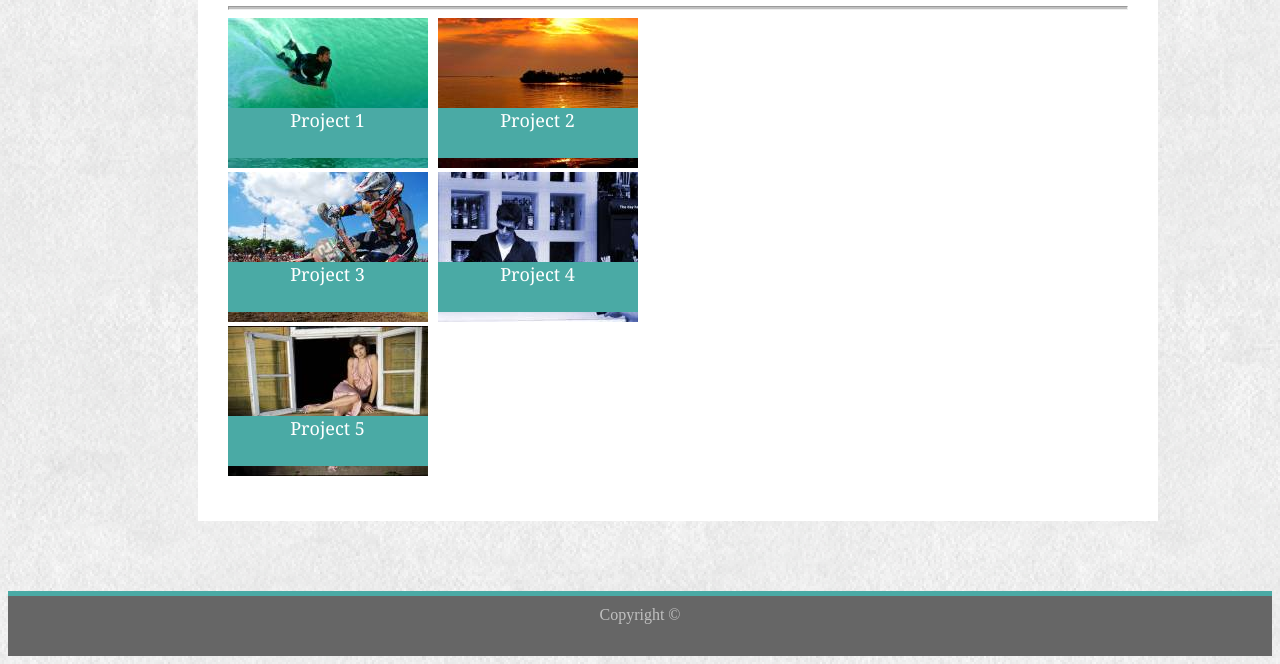
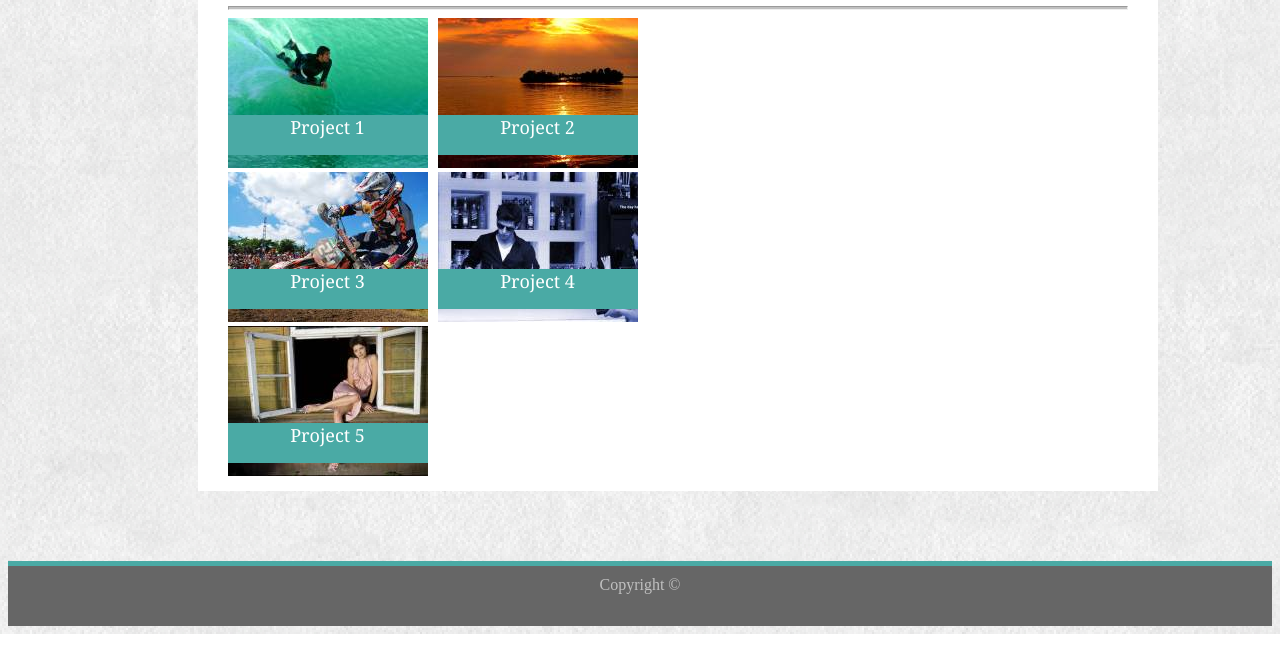
Before and after one commit to imanmahjoubi/portfolio-no-bootstrap, a plain HTML site: page portfolio.html in a window 1280 px wide. Shown: the part 178-842 px from the top of the page. After the commit the page ends 812 px from the top, so only its background shows below. Drawn offline with Linux system fonts and the light colour scheme.

Commit message:
final touch

```diff
--- a/css/style.css
+++ b/css/style.css
@@ -1,179 +1,4 @@
-/*ul {
-    list-style-type: none;
-    margin: 0;
-    padding: 0;
-    overflow: hidden;
-    background-color: white;
-    height: 70px;
 
-}
-
-li {
-    float: left;
-
-}
-
-li a {
-    display: block;
-    text-align: center;
-    padding: 14px 16px;
-    text-decoration: none;
-    color : #cccccc;
-    height: 70px;
-    font-family: 'Georgia', Times, Times New Roman, serif;
-    font-size: 16px;
-
-
-}
-
-li a:hover:not(.active) {
-    background-color: #111;
-    height: 70px;
-
-}
-
-.active {
-    background-color: #4aaaa5;
-    color: #fff;
-    width: 200px;
-    font-size: 26px;
-    text-align: center;
-    font-family: 'Georgia', Times, Times New Roman, serif;
-
-}
-.img{
-    padding: 10px;
-    display: block;
-
-}
-.portfolio-img{
-    margin-left: 10px;
-}
-.imen-pic {
-    width: 200px;
-    height: 200px;
-    float: left;
-    margin-left: 30px;
-    margin-right: 30px;
-}
-
-.container, ul{
-    width: 960px;
-    alignment : center;
-    margin-left: 15%;
-}
-.form{
-    padding: 30px;
-    color: #777777;
-}
-.project1 {
-    position: absolute;
-    background-color: #4aaaa5;
-    color: white;
-    font-family: 'Georgia', Times, Times New Roman, serif;
-    font-size: 18px;
-    text-align: center;
-    width: 200px;
-    height: 50px;
-    z-index: 2;
-    margin: 0;
-
-
-}
-.project2 {
-    position: absolute;
-    background-color: #4aaaa5;
-    color: white;
-    font-family: 'Georgia', Times, Times New Roman, serif;
-    font-size: 18px;
-    text-align: center;
-    width: 200px;
-    height: 50px;
-    z-index: 2;
-    margin-left: 210px;
-
-
-}
-.main-content  {
-    width: 960px;
-    height: 605px;
-    background-color: white;
-}
-header{
-    height: 70px;
-    width: 100%;
-    background-color: white;
-}
-.imen-pic {
-    width: 200px;
-    height: 200px;
-    float: left;
-    margin-left: 30px;
-    margin-right: 30px;
-    z-index: 1;
-    position: absolute;
-}
-hr{
-    color: #777777;
-    margin-left: 30px;
-    margin-right: 30px;
-    height: 2px;
-    background-color: #c0c0c0;
-
-}
-
-p{
-   line-height: 2em;
-    color: #777777;
-    margin-left: 30px;
-    margin-right: 30px;
-}
-footer {
-    width: 100%;
-    height: 50px;
-    background-color: #666666;
-    border-top-style: solid;
-    border-top-width: thick;
-    border-color: #4aaaa5;
-    margin-top: 70px;
-    color: #c0c0c0;
-    text-align: center;
-    padding-top: 10px;
-}
-input[type=text] {
-    width: 100%;
-    padding: 12px 20px;
-    margin: 8px 0;
-    box-sizing: border-box;
-}
-textarea {
-    width: 100%;
-    height: 150px;
-    padding: 12px 20px;
-    box-sizing: border-box;
-    border: 1px solid #ccc;
-    background-color: #ffffff;
-    resize: none;
-}
-h1{
-    font-family: 'Georgia', Times, Times New Roman, serif;
-}
-.button {
-    background-color: #4aaaa5;
-    border: none;
-    color: white;
-    padding: 15px 32px;
-    text-align: center;
-    text-decoration: none;
-    display: inline-block;
-    font-size: 16px;
-    cursor: pointer;
-    margin-top: 15px;
-}
-
-
-
-*/
 ul {
     list-style-type: none;
     margin: 0;
@@ -205,6 +30,7 @@ li a {
 li a:hover:not(.active) {
     background-color: #111;
     height: 70px;
+    opacity: 0.6;
 
 }
 
@@ -230,7 +56,7 @@ li a:hover:not(.active) {
 }
 .main-content  {
     width: 960px;
-    height: 600px;
+    height: 570px;
     background-color: white;
 }
 header{
@@ -306,7 +132,6 @@ h1{
 {
     margin-left: 30px;
 }
-
 .overlay-left {
     position: absolute;
     background-color: #4aaaa5;
@@ -315,10 +140,19 @@ h1{
     font-size: 18px;
     text-align: center;
     width: 200px;
-    height: 50px;
-    z-index: 2;
-    margin: 0;
-    margin-top: 90px;
+    height: 40px;
+    margin-top: 97px;
+}
+.overlay-left:hover {
+
+    opacity: 0.5;
+    background-color: #111111;
+
+}.overlay-right:hover {
+
+    opacity: 0.5;
+    background-color: #111111;
+
 }
 .image{
     padding-right: 10px;
@@ -332,9 +166,8 @@ h1{
     font-size: 18px;
     text-align: center;
     width: 200px;
-    height: 50px;
-    z-index: 2;
+    height: 40px;
     margin-left: 210px;
-    margin-top: 90px;
+    margin-top: 97px;
 
 }
--- a/portfolio.html
+++ b/portfolio.html
@@ -2,24 +2,32 @@
 <html>
 <head>
     <link rel="stylesheet" type="text/css" href="css/style.css">
+    <title>My portfolio</title>
+
 </head>
 <body background="css/images/back.png"><header>
+    <!-- Navigation -->
     <ul>
         <li><a class="active" href="index.html">Imen Mahjoubi</a></li>
+        <li style="float:right"><a href="contact.html">Contact</a></li>
+        <li style="float:right" ><a href="portfolio.html">| &nbsp; Portfolio &nbsp; |</a></li>
         <li style="float:right"><a href="index.html">About</a></li>
-        <li style="float:right" ><a href="portfolio.html">| &nbsp; Portfolio &nbsp; |</a></li>
-        <li style="float:right"><a href="contact.html">Contact</a></li>
     </ul>
 </header>
+<!-- Main Content-->
+
 <div class="container ">
     <div class="main-content cntr-portfolio">
         <h1 style="color: #4aaaa5;  margin-left: 30px;margin-right: 30px; padding-top: 20px">Portfolio</h1>
         <hr>
+        <!-- Portfolio gallery is split into 2 parts -->
         <div class="portfolio-img">
+            <!-- left side have left overlay css -->
             <div class="image" style="float: left">
                 <div class="overlay-left ">Project 1</div>
                 <img alt="" src="css/images/img1.jpeg">
             </div>
+            <!-- right side have right overlay css -->
             <div class="image">
                 <div class="overlay-right">Project 2</div>
                 <img alt="" src="css/images/img2.jpeg">
@@ -40,6 +48,7 @@
         </div>
     </div>
 </div>
+<!-- Footer-->
 <footer>
     Copyright ©
 </footer>
```
Also changed, not shown: contact.html (+10 -4 lines), index.html (+8 -4 lines).
